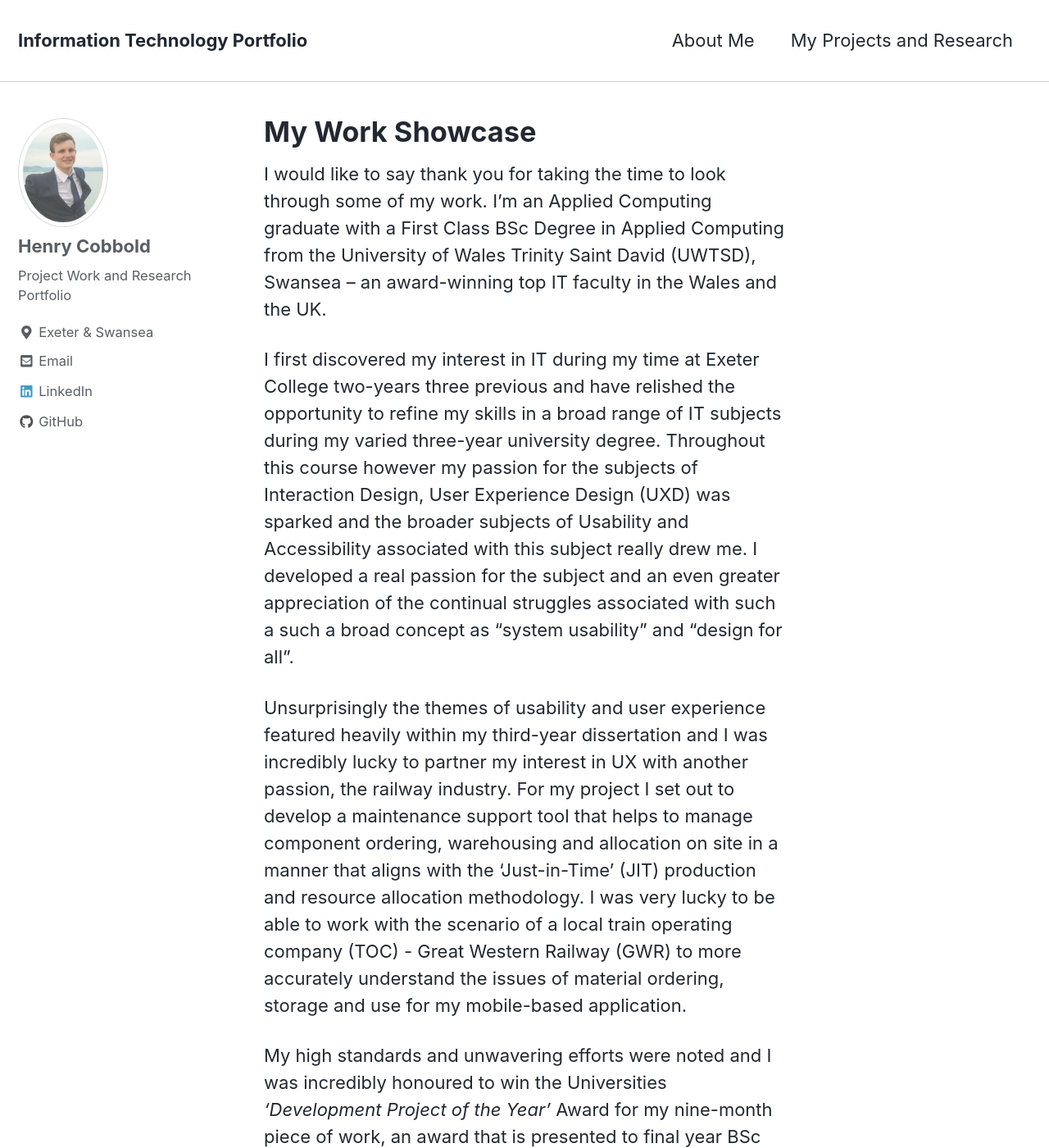
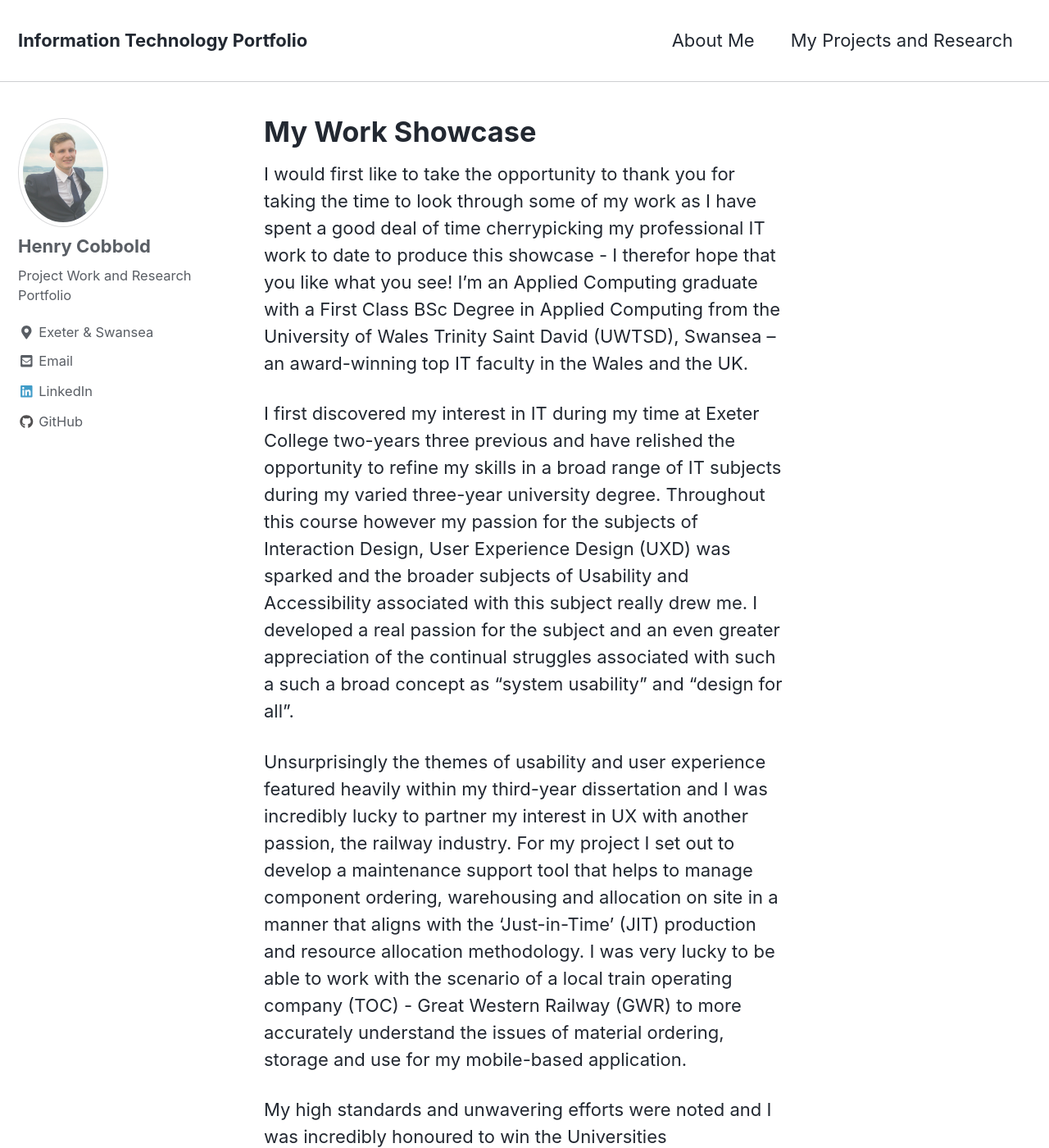
Before and after one commit to henrycobbold/henrycobbold.github.io, a Jekyll site: the page built from _pages/about.md, in a window 1280 px wide and 1400 px high. Shown: the whole window at 82% size. Built offline with Jekyll 4.4.1, drawn with Linux system fonts in a browser that asks for light colours; nearby versions of some CDN libraries; some of the changed text lies outside the part shown.

Commit message:
more minor about me changes

```diff
--- a/_pages/about.md
+++ b/_pages/about.md
@@ -5,13 +5,13 @@ header:
   image:
 ---
 
-I would like to say thank you for taking the time to look through some of my work. I'm an Applied Computing graduate with a First Class BSc Degree in Applied Computing from the University of Wales Trinity Saint David (UWTSD), Swansea -- an award-winning top IT faculty in the Wales and the UK.
+I would first like to take the opportunity to thank you for taking the time to look through some of my work as I have spent a good deal of time cherrypicking my professional IT work to date to produce this showcase - I therefor hope that you like what you see! I'm an Applied Computing graduate with a First Class BSc Degree in Applied Computing from the University of Wales Trinity Saint David (UWTSD), Swansea -- an award-winning top IT faculty in the Wales and the UK.
 
 I first discovered my interest in IT during my time at Exeter College two-years three previous and have relished the opportunity to refine my skills in a broad range of IT subjects during my varied three-year university degree. Throughout this course however my passion for the subjects of Interaction Design, User Experience Design (UXD) was sparked and the broader subjects of Usability and Accessibility associated with this subject really drew me. I developed a real passion for the subject and an even greater appreciation of the continual struggles associated with such a such a broad concept as "system usability" and "design for all".
 
 Unsurprisingly the themes of usability and user experience featured heavily within my third-year dissertation and I was incredibly lucky to partner my interest in UX with another passion, the railway industry. For my project I set out to develop a maintenance support tool that helps to manage component ordering, warehousing and allocation on site in a manner that aligns with the 'Just-in-Time' (JIT) production and resource allocation methodology. I was very lucky to be able to work with the scenario of a local train operating company (TOC) - Great Western Railway (GWR) to more accurately understand the issues of material ordering, storage and use for my mobile-based application.
 
-My high standards and unwavering efforts were noted and I was incredibly honoured to win the Universities *‘Development Project of the Year’* Award for my nine-month piece of work, an award that is presented to final year BSc students in the Faculty of Architecture, Computing and Engineering (FACE) across the Universities STEM subjects.
+My high standards and unwavering efforts were noted and I was incredibly honoured to win the Universities *‘Development Project of the Year’* Award for my nine-month piece of work, an accolade that is presented to final year BSc students in the Faculty of Architecture, Computing and Engineering (FACE) across the Universities STEM subjects.
 
 More on this piece of work, its timescales, outcomes and key components can be found in the Projects section of my portfolio. Alongside University projects on my portfolio are pieces of academic research and papers written by myself. These too can be found in posts within the site and are available in full on request through my contact details.
 
```
